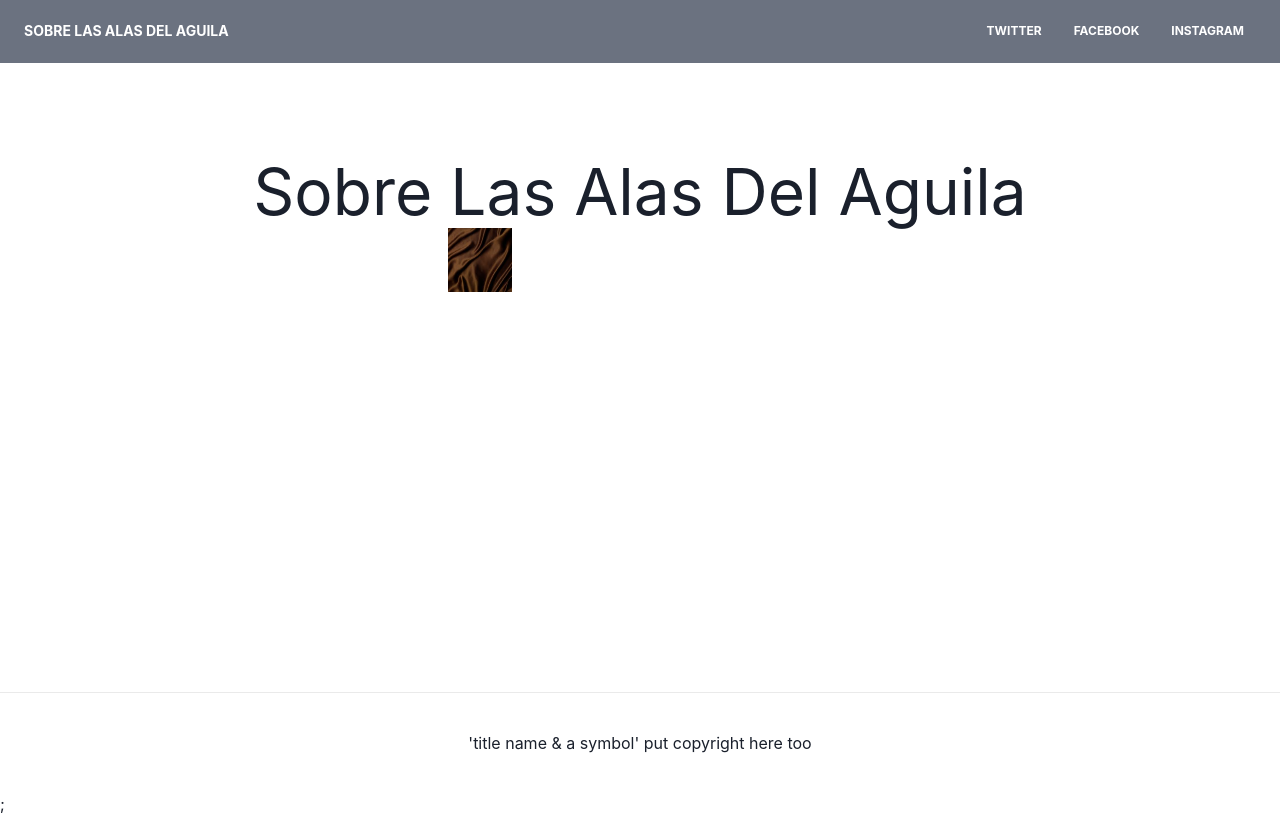
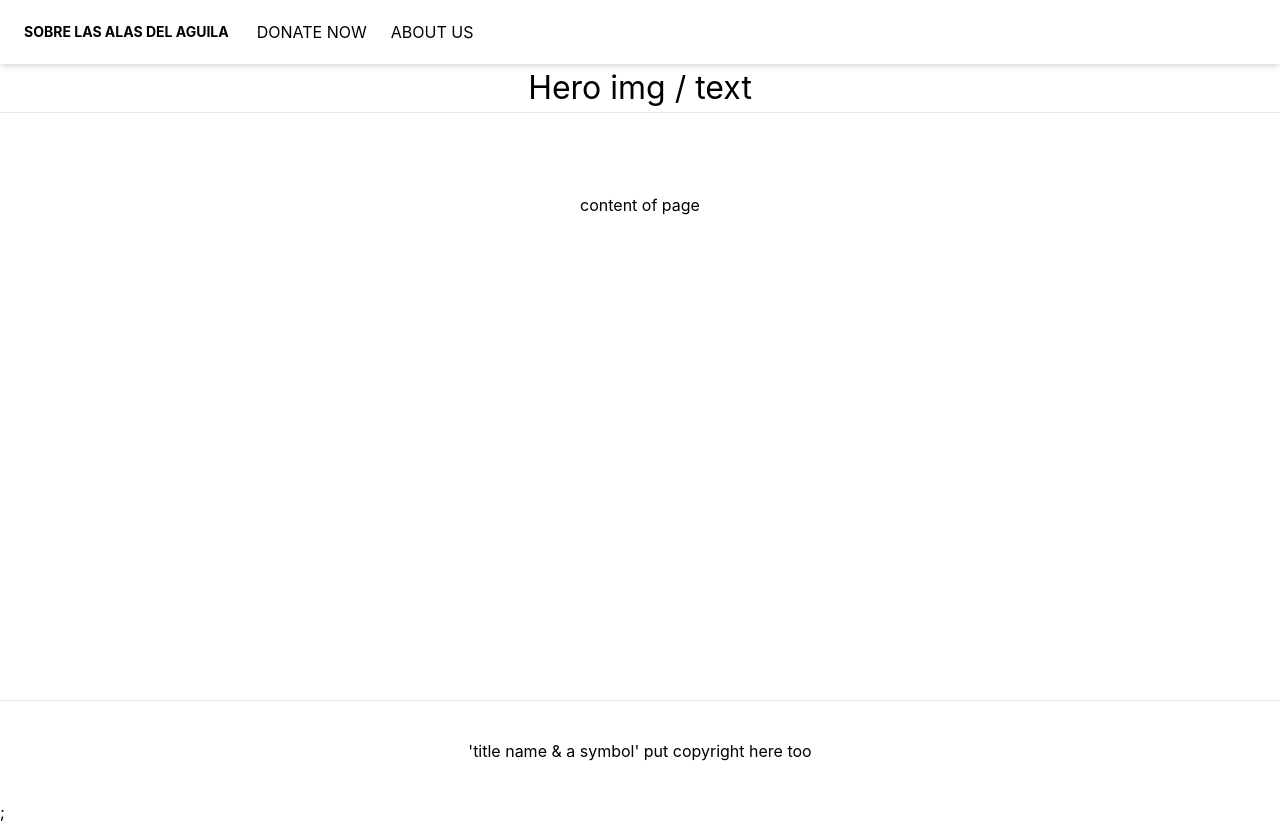
Before and after one commit to exgin/Sobre-Las-Alas-Del-Aguila, a Next.js app: page / in a window 1280 px wide. Built offline with nearby package versions, Linux system fonts and the light colour scheme; what @fortawesome/fontawesome would draw is missing.

Commit message:
change navbar swtich up style a bit

```diff
--- a/components/layout.tsx
+++ b/components/layout.tsx
@@ -1,14 +1,12 @@
-import layoutStyles from '../styles/Home.module.css';
-
 import Navbar from './navbar';
 import Footer from './footer';
 
 export default function Layout({ children }: { children: React.ReactNode }) {
   return (
-    <div>
+    <div className='flex flex-col min-h-screen'>
       <Navbar />
 
-      <main>{children}</main>
+      <main className='flex-grow'>{children}</main>
 
       <Footer />
     </div>
--- a/components/navbar.tsx
+++ b/components/navbar.tsx
@@ -11,54 +11,55 @@ export default function Navbar() {
   const [navbarOpen, setNavbarOpen] = useState(false);
 
   return (
-    <>
-      <nav className='relative flex flex-wrap items-center justify-between px-2 py-3 navbar-expand-lg bg-gray-500 mb-3'>
+    <div className='shadow-md'>
+      <nav className='relative flex flex-wrap items-center justify-between px-2 py-3 navbar-expand-lg '>
         <div className='container px-4 mx-auto flex flex-wrap items-center justify-between'>
           <div className='w-full relative flex justify-between lg:w-auto lg:static lg:block lg:justify-start'>
-            <a className='text-sm font-bold leading-relaxed inline-block mr-4 py-2 whitespace-no-wrap uppercase text-white' href='#pablo'>
+            <a className='text-sm font-bold leading-relaxed inline-block mr-4 py-2 whitespace-no-wrap uppercase' href='#pablo'>
               Sobre Las Alas Del Aguila
             </a>
+
             <button
-              className='text-white cursor-pointer text-xl leading-none px-3 py-1 border border-solid border-transparent rounded bg-transparent block lg:hidden outline-none focus:outline-none'
+              className='cursor-pointer text-xl leading-none px-3 py-1 border border-solid border-transparent rounded bg-transparent block lg:hidden outline-none focus:outline-none'
               type='button'
               onClick={() => setNavbarOpen(!navbarOpen)}
             >
               <i className='fas fa-bars'></i>
             </button>
           </div>
-          <div className={'lg:flex flex-grow items-center' + (navbarOpen ? ' flex' : ' hidden')} id='example-navbar-danger'>
-            <ul className='flex flex-col lg:flex-row list-none lg:ml-auto'>
+
+          <div className={'lg:flex flex-grow items-center' + (navbarOpen ? 'flex' : 'hidden')}>
+            <ul className='flex flex-col lg:flex-row list-none lg:m1-auto'>
               <li className='nav-item'>
-                <a
-                  className='px-3 py-2 flex items-center text-xs uppercase font-bold leading-snug text-white hover:opacity-75'
-                  href='#pablo'
-                >
-                  <i className='fab fa-twitter text-lg leading-lg text-white opacity-75'></i>
-                  <span className='ml-2'>Twitter</span>
+                <a className='px-3 py-2 flex items-center'>DONATE NOW</a>
+              </li>
+              <li className='nav-item'>
+                <a className='px-3 py-2 flex item-center'>ABOUT US</a>
+              </li>
+            </ul>
+          </div>
+
+          <div className='flex flex-row-reverse'>
+            <ul className='flex lg:flex-row list-none lg:ml-auto'>
+              <li className='nav-item'>
+                <a className='px-3 py-2 flex items-center text-xs uppercase font-bold leading-snug hover:opacity-75' href='#pablo'>
+                  <i className='fab fa-twitter opacity-75'></i>
                 </a>
               </li>
               <li className='nav-item'>
-                <a
-                  className='px-3 py-2 flex items-center text-xs uppercase font-bold leading-snug text-white hover:opacity-75'
-                  href='#pablo'
-                >
-                  <i className='fab fa-facebook text-lg leading-lg text-white opacity-75'></i>
-                  <span className='ml-2'>Facebook</span>
+                <a className='px-3 py-2 flex items-center text-xs uppercase font-bold leading-snug hover:opacity-75' href='#pablo'>
+                  <i className='fab fa-facebook opacity-75'></i>
                 </a>
               </li>
               <li className='nav-item'>
-                <a
-                  className='px-3 py-2 flex items-center text-xs uppercase font-bold leading-snug text-white hover:opacity-75'
-                  href='#pablo'
-                >
-                  <i className='fab fa-instagram text-lg leading-lg text-white opacity-75'></i>
-                  <span className='ml-2'>instagram</span>
+                <a className='px-3 py-2 flex items-center text-xs uppercase font-bold leading-snug hover:opacity-75' href='#pablo'>
+                  <i className='fab fa-instagram opacity-75'></i>
                 </a>
               </li>
             </ul>
           </div>
         </div>
       </nav>
-    </>
+    </div>
   );
 }
--- a/pages/_app.tsx
+++ b/pages/_app.tsx
@@ -1,14 +1,13 @@
 import '../styles/globals.css';
 import '@fortawesome/fontawesome-svg-core/styles.css';
 
-import { ChakraProvider } from '@chakra-ui/react';
 import { AppProps } from 'next/app';
 
 function MyApp({ Component, pageProps }: AppProps) {
   return (
-    <ChakraProvider>
+    <>
       <Component {...pageProps} />;
-    </ChakraProvider>
+    </>
   );
 }
 
--- a/pages/index.tsx
+++ b/pages/index.tsx
@@ -2,9 +2,6 @@ import Head from 'next/head';
 import styles from '../styles/Home.module.css';
 
 import Layout from '../components/layout';
-
-import { Box } from '@chakra-ui/react';
-import Image from 'next/image';
 
 export default function Home() {
   return (
@@ -14,12 +11,16 @@ export default function Home() {
         <link rel='icon' href='/favicon.ico' />
       </Head>
 
+      <div>
+        <h1 className={styles.title}>Hero img / text</h1>
+
+        <span className={styles.photoText}></span>
+      </div>
+
+      <hr />
+
       <main className={styles.main}>
-        <h1 className={styles.title}>Sobre Las Alas Del Aguila</h1>
-
-        <Box boxSize='sm'>
-          <Image src='/test.jpg' alt='test img' width='64' height='64' />
-        </Box>
+        <p>content of page</p>
       </main>
     </Layout>
   );
--- a/styles/Home.module.css
+++ b/styles/Home.module.css
@@ -48,8 +48,7 @@
 
 .title {
   margin: 0;
-  line-height: 1.15;
-  font-size: 4rem;
+  font-size: 2rem;
 }
 
 .title,
--- a/tailwind.config.js
+++ b/tailwind.config.js
@@ -2,7 +2,11 @@ module.exports = {
   purge: ['./pages/**/*.js', './components/**/*.js'],
   darkMode: false, // or 'media' or 'class'
   theme: {
-    extend: {},
+    extend: {
+      backgroundImage: (theme) => ({
+        'hero-pattern': 'url(/test.jpg)',
+      }),
+    },
   },
   variants: {
     extend: {},
```
